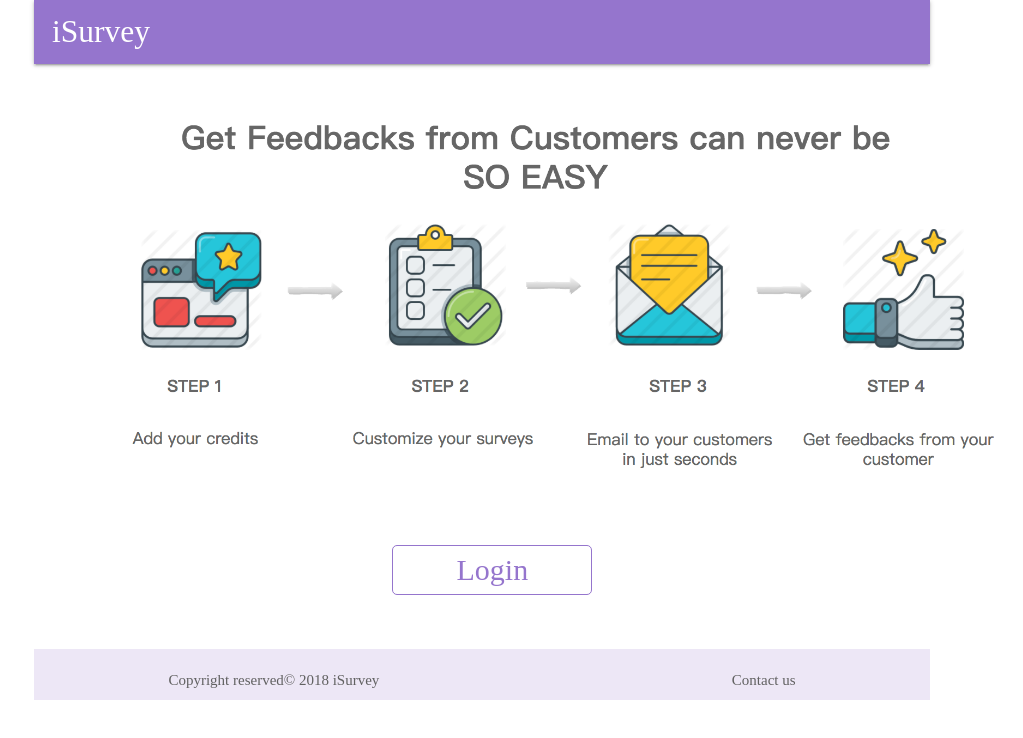
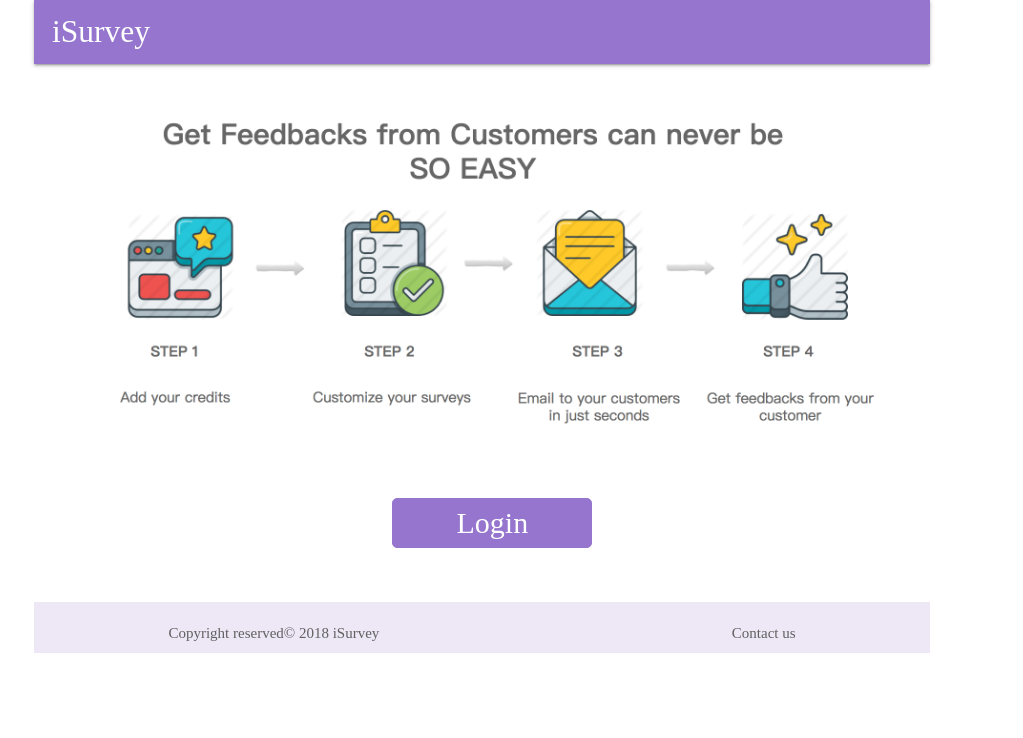
Before and after one commit to aquawj/iSurvey-feedback-sending-APP, a React (Create React App) app in the folder client/: page / in a window 1280 px wide. In both pictures the pointer is over the button "Login". Shown: the top 738 px of the page, without its empty margins (158-1181 px from the left). Built offline with nearby package versions, Linux system fonts and the light colour scheme; no server answers.

Commit message:
modified UI

```diff
--- a/client/src/index.css
+++ b/client/src/index.css
@@ -7,11 +7,12 @@ body {
 .nav-wrapper {
   padding: 0 2%;
   margin-bottom: 2%;
+  height: 200px;
 }
 
 .welcome-pic{
   margin-top: 5%;
-  max-width: 1024px;
+  max-width: 100%;
 }
 
 .brand-logo{
@@ -29,8 +30,16 @@ body {
   border-radius: 5px;
 }
 
+.login-btn:hover{
+  background-color: #9575cd;
+}
+
 .login{
   color: #9575cd;
+}
+
+.login:hover{
+  color: white;
 }
 
 .container{
```
